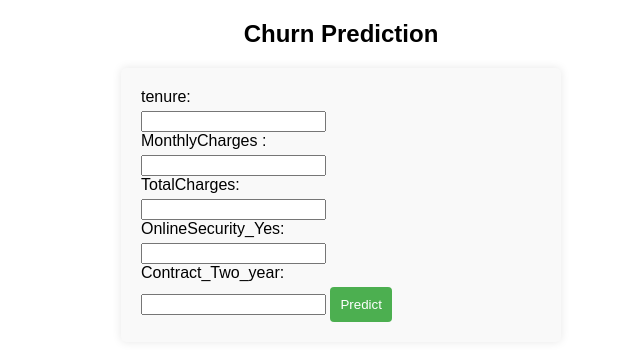
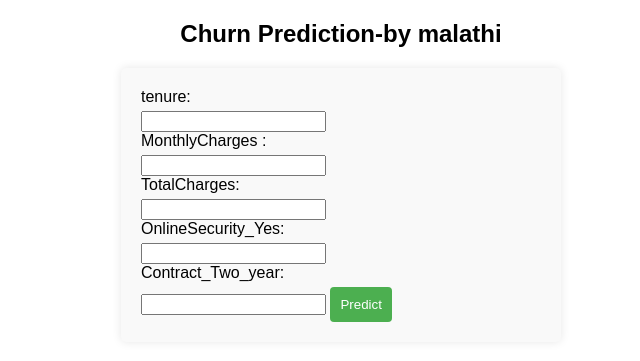
Before and after one commit to Malathi-21/democicd, a Flask app: page / in a window 1280 px wide. Shown: the top 361 px of the page, without its empty margins (299-939 px from the left). Run offline with Flask 3, Linux system fonts and the light colour scheme; parts of the project's set-up code (start-up, migrations or seed data) failed here and were passed over.

Commit message:
Initial commit

```diff
--- a/templates/input.html
+++ b/templates/input.html
@@ -41,7 +41,7 @@
     </style>
 </head>
 <body>
-    <h2 style="text-align:center">Churn Prediction</h2>
+    <h2 style="text-align:center">Churn Prediction-by malathi</h2>
     <form action="/predict" method="post">
         <label for="tenure">tenure:</label>
         <input type="int" id="tenure" name="tenure" required>
```
